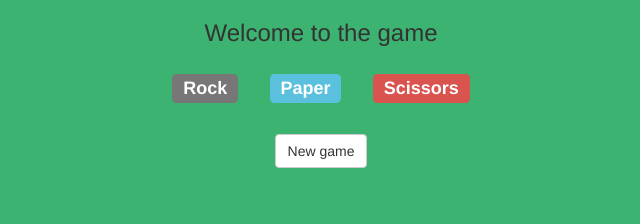
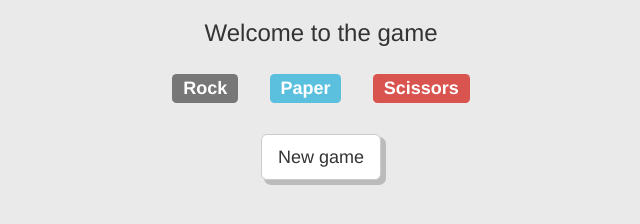
Before and after one commit to ProjectKodilla/zadanie_9_7, a website: page game.html in a window 1280 px wide. Shown: the whole page, without its empty margins (319-959 px from the left). Drawn offline with nearby package versions, Linux system fonts and the light colour scheme.

Commit message:
another correct

```diff
--- a/game.html
+++ b/game.html
@@ -22,7 +22,7 @@
     </div>
     <div id="js-newGameElement" class="container">
         <div class="row text-center">
-            <button  id="js-newGameButton" class="btn btn-default">
+            <button  id="js-newGameButton" class="btn btn-lg btn-default">
                 New game
             </button>
         </div>
--- a/main.css
+++ b/main.css
@@ -1,8 +1,9 @@
 * {
     box-sizing: border-box;
+    /* box-shadow: 0 0 5px 5px black; */
 }
 body {
-    background-color: mediumseagreen;
+    background-color: rgba(221, 219, 219, 0.568);
 }
 .container {
     max-width: 1920px;
@@ -15,4 +16,9 @@ body {
 }
 .btn {
     margin: 25px;
+    box-shadow: 4px 4px 0px 1px rgba(0,0,0,0.2);
+
 }
+/* .label-default {
+    background-color: grey;
+} */
--- a/script.js
+++ b/script.js
@@ -101,8 +101,8 @@ function checkRoundWinner (playerPick, computerPick) {
     alert('Wygrał Komputer!')
   }
   if (player.score === 10 || computer.score === 10) {
-      gameState = 'ended'
-      setGameElements()
+    // gameState = 'ended'
+    setGameElements('gameState')
   }
 }
 
```
Lines whose indentation alone changed are shown as unchanged.
